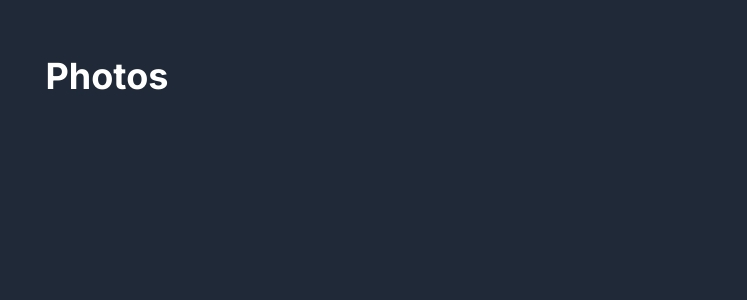
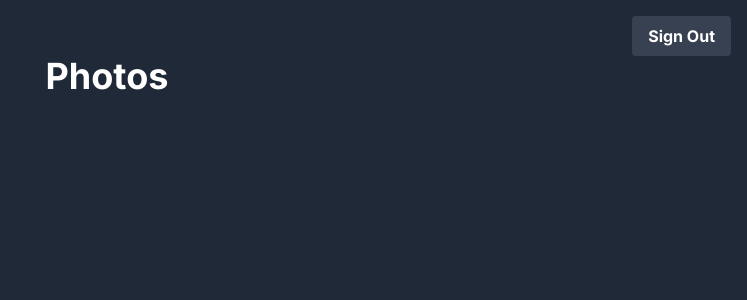
Before and after one commit to scottXchoo/safe-eye, a Next.js app: page /photos in a window 1280 px wide. Shown: the top 300 px of the page, without its empty margins (533-1280 px from the left). Built offline with nearby package versions, Linux system fonts and the light colour scheme.

Commit message:
feat(photos/page) : add SignOutButton component

```diff
--- a/src/app/photos/page.tsx
+++ b/src/app/photos/page.tsx
@@ -1,3 +1,5 @@
+import SignOutButton from "@/components/SignOutButton";
+
 export default function Photos() {
   return (
     <main className="min-h-screen bg-gray-800 text-white relative p-10">
@@ -8,7 +10,9 @@ export default function Photos() {
         </div>
         {/* PhotoGrid */}
       </div>
-      <div className="absolute top-4 right-4">{/* SignOutButton */}</div>
+      <div className="absolute top-4 right-4">
+        <SignOutButton />
+      </div>
     </main>
   );
 }
```
